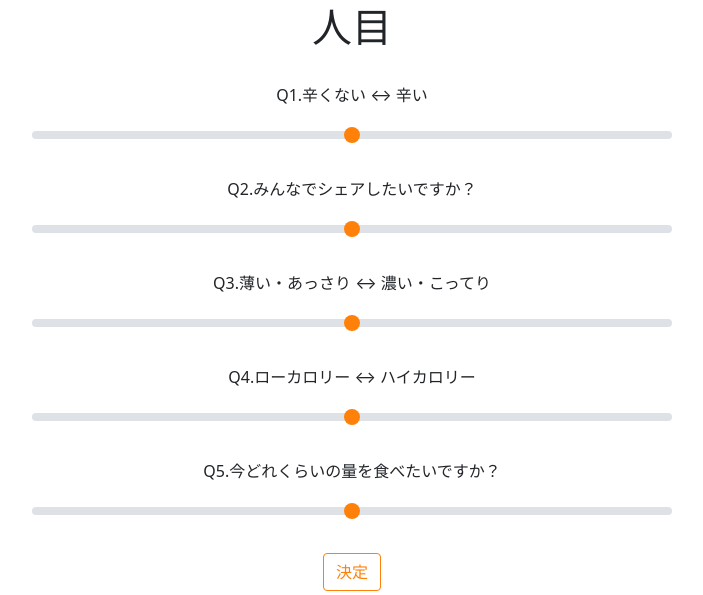
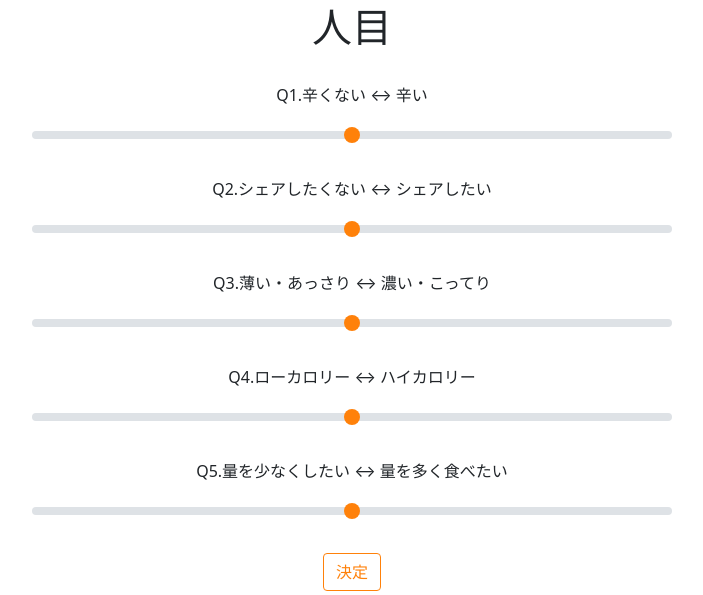
Before and after one commit to tetta-pdnt/kyomeshi, a Flask app: template templates/choice.html in a window 1280 px wide. Shown: the part 101-696 px from the top of the page, without its empty margins (288-991 px from the left). Run offline with Flask 2, Linux system fonts and the light colour scheme; the template is opened without the code that fills it, so the values that code supplies are empty; some libraries are stand-ins or nearby versions.

Commit message:
change question

```diff
--- a/templates/choice.html
+++ b/templates/choice.html
@@ -22,13 +22,13 @@
       <h1 id="num">{{personNum}}人目</h1><br>
       <p>Q1.辛くない ↔ 辛い</p>
       <input type="range" class="form-range mx-auto w-50" name="coor"><br><br>
-      <p>Q2.みんなでシェアしたいですか？</p>
+      <p>Q2.シェアしたくない ↔ シェアしたい</p>
       <input type="range" class="form-range mx-auto w-50" name="coor"><br><br>
       <p>Q3.薄い・あっさり ↔ 濃い・こってり</p>
       <input type="range" class="form-range mx-auto w-50" name="coor"><br><br>
       <p>Q4.ローカロリー ↔ ハイカロリー</p>
       <input type="range" class="form-range mx-auto w-50" name="coor"><br><br>
-      <p>Q5.今どれくらいの量を食べたいですか？</p>
+      <p>Q5.量を少なくしたい ↔ 量を多く食べたい</p>
       <input type="range" class="form-range mx-auto w-50" name="coor"><br><br>
       <input type="submit" class="btn btn-outline-primary" value="決定">
     </div>
```
